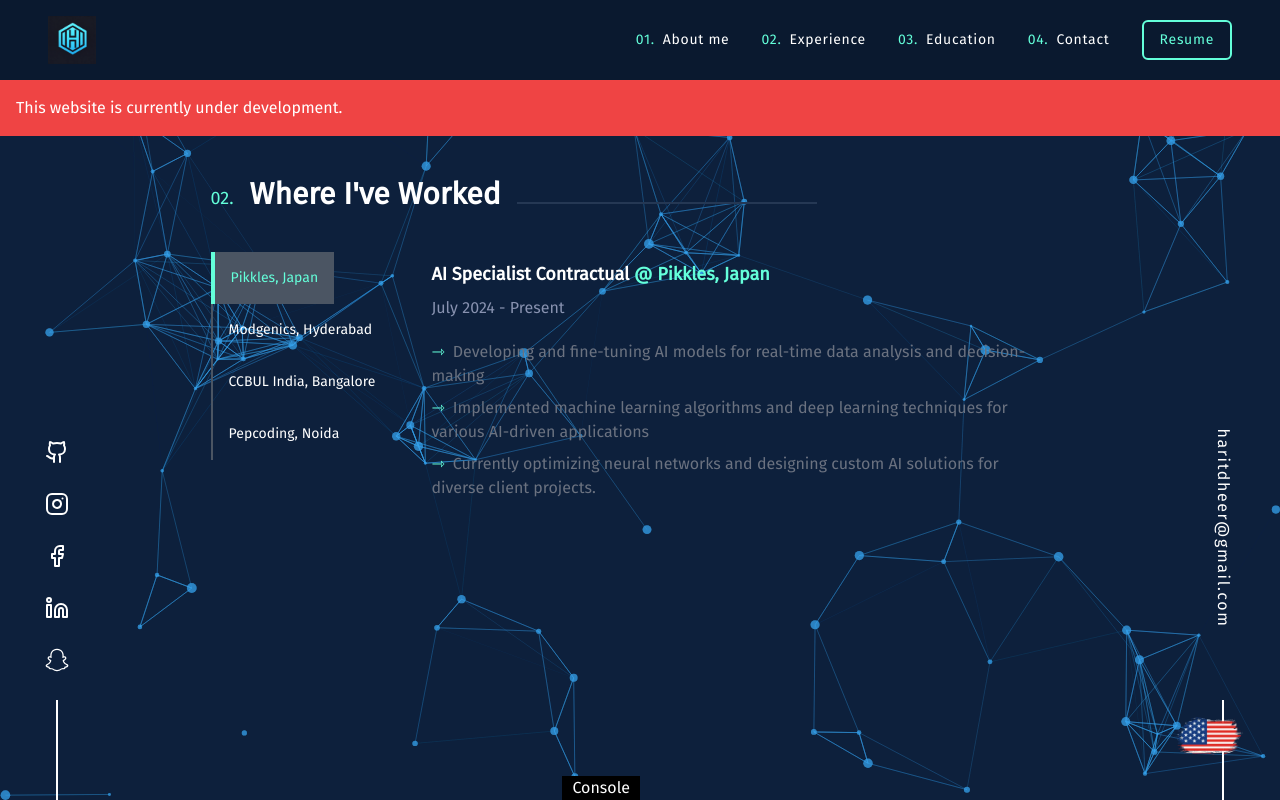
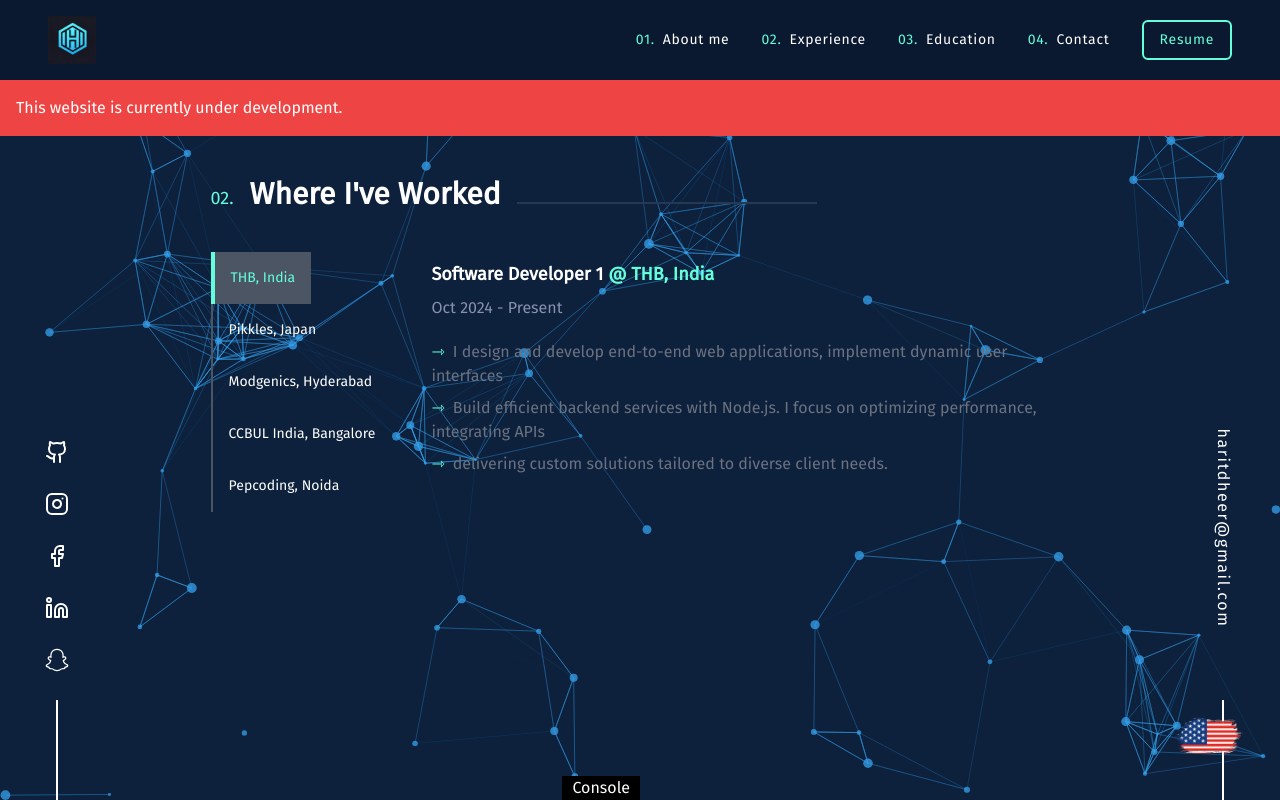
Before and after one commit to haritdheer/harit_site, a React (Vite) app: page /experience in a window 1280 px wide. Built offline with nearby package versions, Linux system fonts and the light colour scheme.

Commit message:
Update index.jsx

```diff
--- a/src/components/experience_page/index.jsx
+++ b/src/components/experience_page/index.jsx
@@ -10,6 +10,22 @@
   const [data, setData] = useState([
     {
       id: 0,
+      label: "Software Developer 1",
+      at: "THB, India",
+      atUrl: "https://thb.group/",
+      duration: "Oct 2024 - Present",
+      content: (
+        <CustomList
+          items={[
+            "I design and develop end-to-end web applications, implement dynamic user interfaces",
+            "Build efficient backend services with Node.js. I focus on optimizing performance, integrating APIs",
+            "delivering custom solutions tailored to diverse client needs.",
+          ]}
+        />
+      ),
+    },
+    {
+      id: 1,
       label: "AI Specialist Contractual",
       at: "Pikkles, Japan",
       atUrl: "https://pikkles.com/en/",
@@ -25,7 +41,7 @@
       ),
     },
     {
-      id: 1,
+      id: 2,
       label: "Software Developer Intern",
       at: "Modgenics, Hyderabad",
       atUrl: "https://www.modgenics.co",
@@ -43,7 +59,7 @@
     },
 
     {
-      id: 2,
+      id: 3,
       label: "Full Stack Developer Intern",
       at: "CCBUL India, Bangalore",
       atUrl: "https://ccbul.com",
@@ -59,7 +75,7 @@
       ),
     },
     {
-      id: 3,
+      id: 4,
       label: "Frontend Developer",
       at: "Pepcoding, Noida",
       atUrl: "https://pepcoding.com",
```
